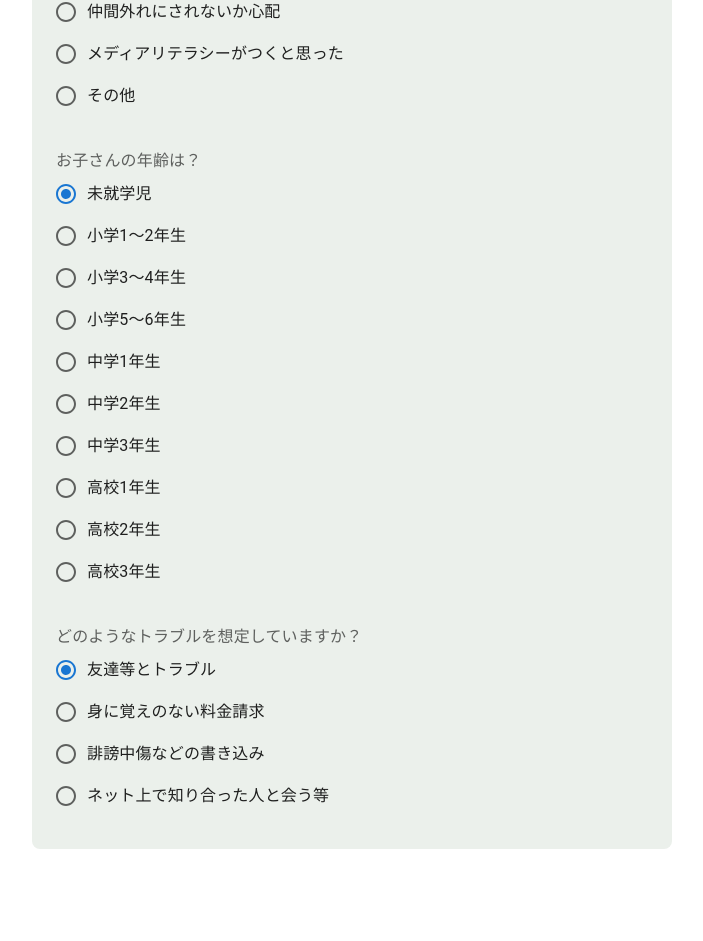
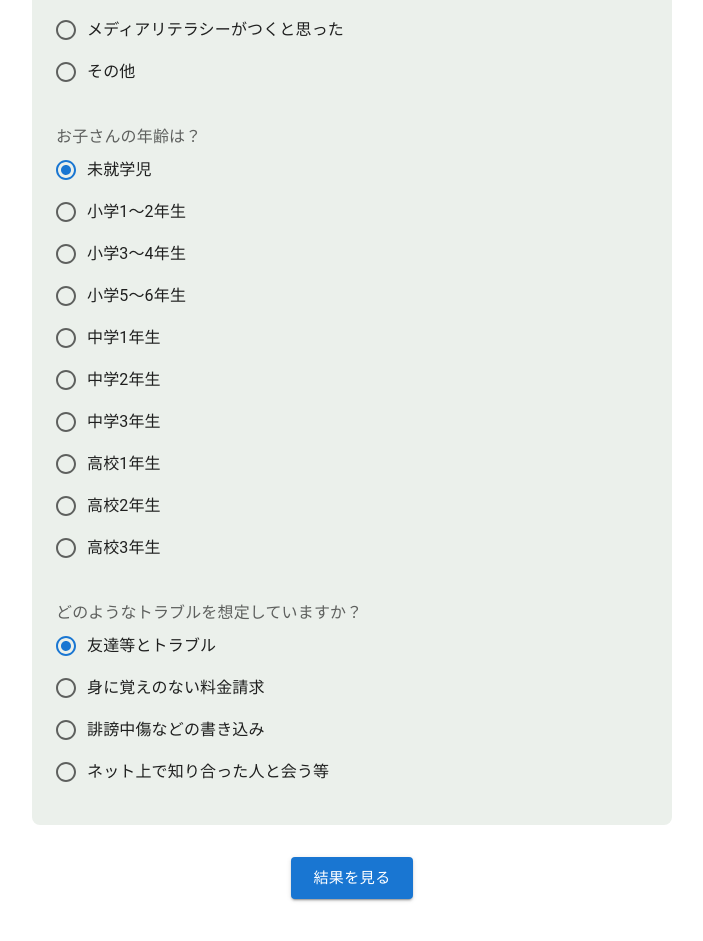
Before and after one commit to momora-m/tokyo-opendata-hackson, a Next.js app in the folder frontend/: page /questionnaire in a window 1280 px wide. Shown: the part 401-1342 px from the top of the page, without its empty margins (288-991 px from the left). Before the commit the page ends 1314 px from the top, so only its background shows below. Built offline with nearby package versions, Linux system fonts and the light colour scheme.

Commit message:
fix behavior

```diff
--- a/frontend/pages/questionnaire.tsx
+++ b/frontend/pages/questionnaire.tsx
@@ -1,5 +1,6 @@
 import {
   Box,
+  Button,
   Stepper,
   Step,
   StepLabel,
@@ -23,6 +24,7 @@ const styles = {
     display: "flex",
     flexDirection: "column",
     alignItems: "center",
+    marginBottom: "64px",
   }),
   questionTitle: css({
     marginBlockStart: 0,
@@ -42,7 +44,7 @@ const styles = {
     paddingLeft: "24px",
     paddingRight: "24px",
     paddingBottom: "32px",
-    marginBottom: "64px",
+    marginBottom: "32px",
   }),
   question: css({
     marginTop: "32px",
@@ -55,14 +57,11 @@ const styles = {
 
 export default function Questionnaire() {
   const [step, setStep] = useState(0);
-  const [values, setValues] = useState([
-    "子供にせがまれた",
-    "未就学児",
-    "友達等とトラブル",
-  ]);
+  const [value1, setValue1] = useState("子供にせがまれた");
+  const [value2, setValue2] = useState("未就学児");
+  const [value3, setValue3] = useState("友達等とトラブル");
   const stepLabels = ["質問１", "質問２", "質問３"];
-  const questions = [
-    {
+  const question1 = {
     questionLabel: "お子さんに携帯電話を持たせようと思った理由は何ですか?",
     valueLabels: [
       "子供にせがまれた",
@@ -71,8 +70,8 @@ export default function Questionnaire() {
       "メディアリテラシーがつくと思った",
       "その他",
     ],
-    },
-    {
+  };
+  const question2 = {
     questionLabel: "お子さんの年齢は？",
     valueLabels: [
       "未就学児",
@@ -86,8 +85,8 @@ export default function Questionnaire() {
       "高校2年生",
       "高校3年生",
     ],
-    },
-    {
+  };
+  const question3 = {
     questionLabel: "どのようなトラブルを想定していますか？",
     valueLabels: [
       "友達等とトラブル",
@@ -95,22 +94,10 @@ export default function Questionnaire() {
       "誹謗中傷などの書き込み",
       "ネット上で知り合った人と会う等",
     ],
-    },
-  ];
-
-  const handleChange = (
-    event: React.ChangeEvent<HTMLInputElement>,
-    index: number
-  ) => {
-    let newValues = values;
-    newValues[index] = (event.target as HTMLInputElement).value;
-    setValues(newValues);
-    setStep(index + 1);
   };
 
   return (
     <div css={styles.content}>
-      {values}
       <Box sx={{ width: "100%" }} css={styles.stepperBox}>
         <Stepper activeStep={step} alternativeLabel>
           {stepLabels.map((label) => (
@@ -124,20 +111,20 @@ export default function Questionnaire() {
         <p css={styles.questionTitle}>あなたについてお聞かせください</p>
         <div css={styles.questionBox}>
           <FormControl>
-            {questions.map((item, index) => (
-              <div key={index} css={styles.question}>
-                <FormLabel>{item.questionLabel}</FormLabel>
+            <div css={styles.question}>
+              <FormLabel>{question1.questionLabel}</FormLabel>
               <RadioGroup
                 aria-labelledby="demo-radio-buttons-group-label"
-                  defaultValue={item.valueLabels[0]}
+                defaultValue={question1.valueLabels[0]}
                 name="radio-buttons-group"
-                  value={values[index]}
+                value={value1}
                 css={styles.radioGroup}
-                  onChange={(event) => {
-                    handleChange(event, index);
+                onChange={(event: React.ChangeEvent<HTMLInputElement>) => {
+                  setStep(1);
+                  setValue1((event.target as HTMLInputElement).value);
                 }}
               >
-                  {item.valueLabels.map((valueItem, valueIndex) => (
+                {question1.valueLabels.map((valueItem, valueIndex) => (
                   <FormControlLabel
                     key={valueIndex}
                     value={valueItem}
@@ -147,9 +134,57 @@ export default function Questionnaire() {
                 ))}
               </RadioGroup>
             </div>
+            <div css={styles.question}>
+              <FormLabel>{question2.questionLabel}</FormLabel>
+              <RadioGroup
+                aria-labelledby="demo-radio-buttons-group-label"
+                defaultValue={question2.valueLabels[0]}
+                name="radio-buttons-group"
+                value={value2}
+                css={styles.radioGroup}
+                onChange={(event: React.ChangeEvent<HTMLInputElement>) => {
+                  setStep(2);
+                  setValue2((event.target as HTMLInputElement).value);
+                }}
+              >
+                {question2.valueLabels.map((valueItem, valueIndex) => (
+                  <FormControlLabel
+                    key={valueIndex}
+                    value={valueItem}
+                    control={<Radio />}
+                    label={valueItem}
+                  />
                 ))}
+              </RadioGroup>
+            </div>
+            <div css={styles.question}>
+              <FormLabel>{question3.questionLabel}</FormLabel>
+              <RadioGroup
+                aria-labelledby="demo-radio-buttons-group-label"
+                defaultValue={question3.valueLabels[0]}
+                name="radio-buttons-group"
+                value={value3}
+                css={styles.radioGroup}
+                onChange={(event: React.ChangeEvent<HTMLInputElement>) => {
+                  setStep(3);
+                  setValue3((event.target as HTMLInputElement).value);
+                }}
+              >
+                {question3.valueLabels.map((valueItem, valueIndex) => (
+                  <FormControlLabel
+                    key={valueIndex}
+                    value={valueItem}
+                    control={<Radio />}
+                    label={valueItem}
+                  />
+                ))}
+              </RadioGroup>
+            </div>
           </FormControl>
         </div>
+        <Button variant="contained" size="large">
+          結果を見る
+        </Button>
       </div>
     </div>
   );
```
Lines whose indentation alone changed are shown as unchanged.
